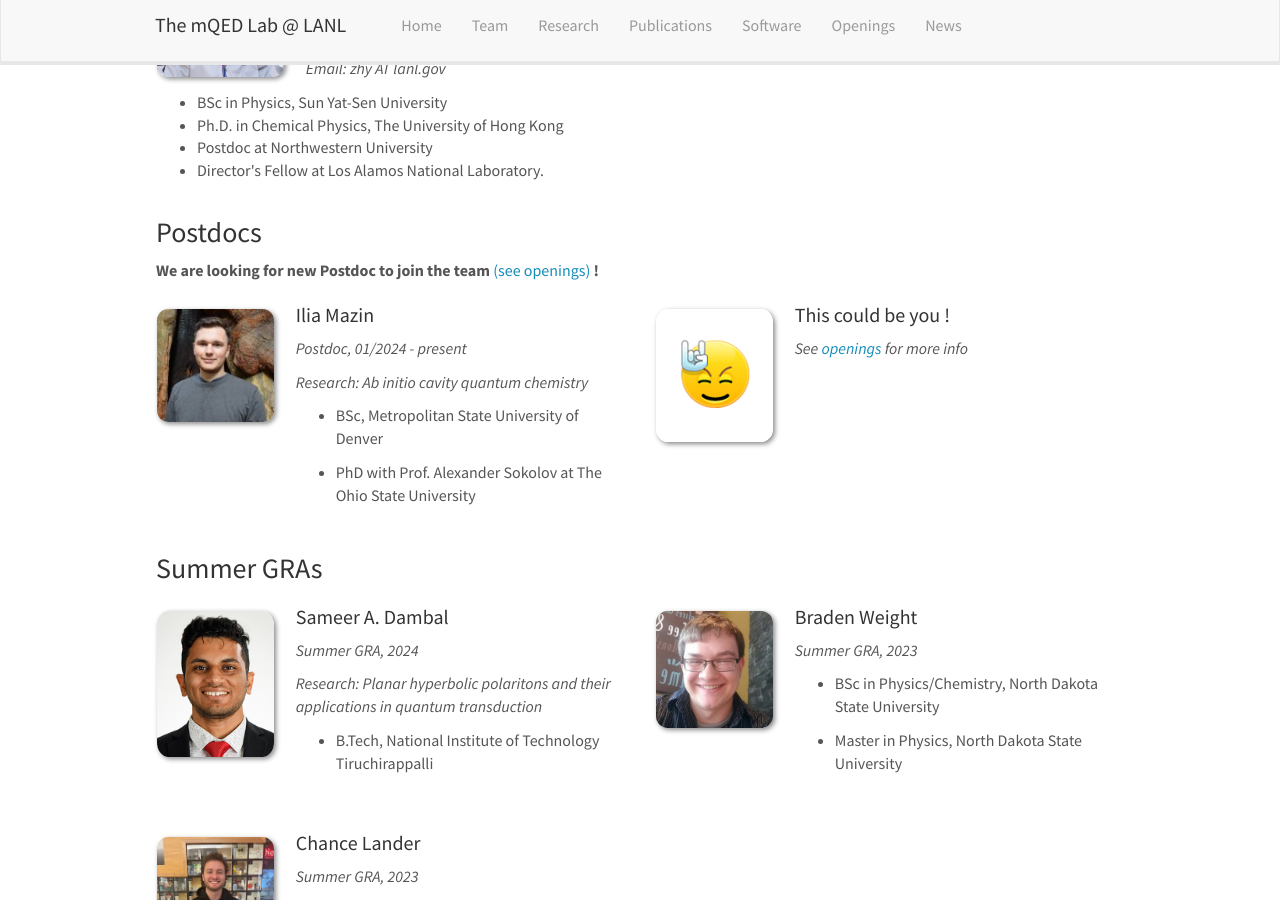
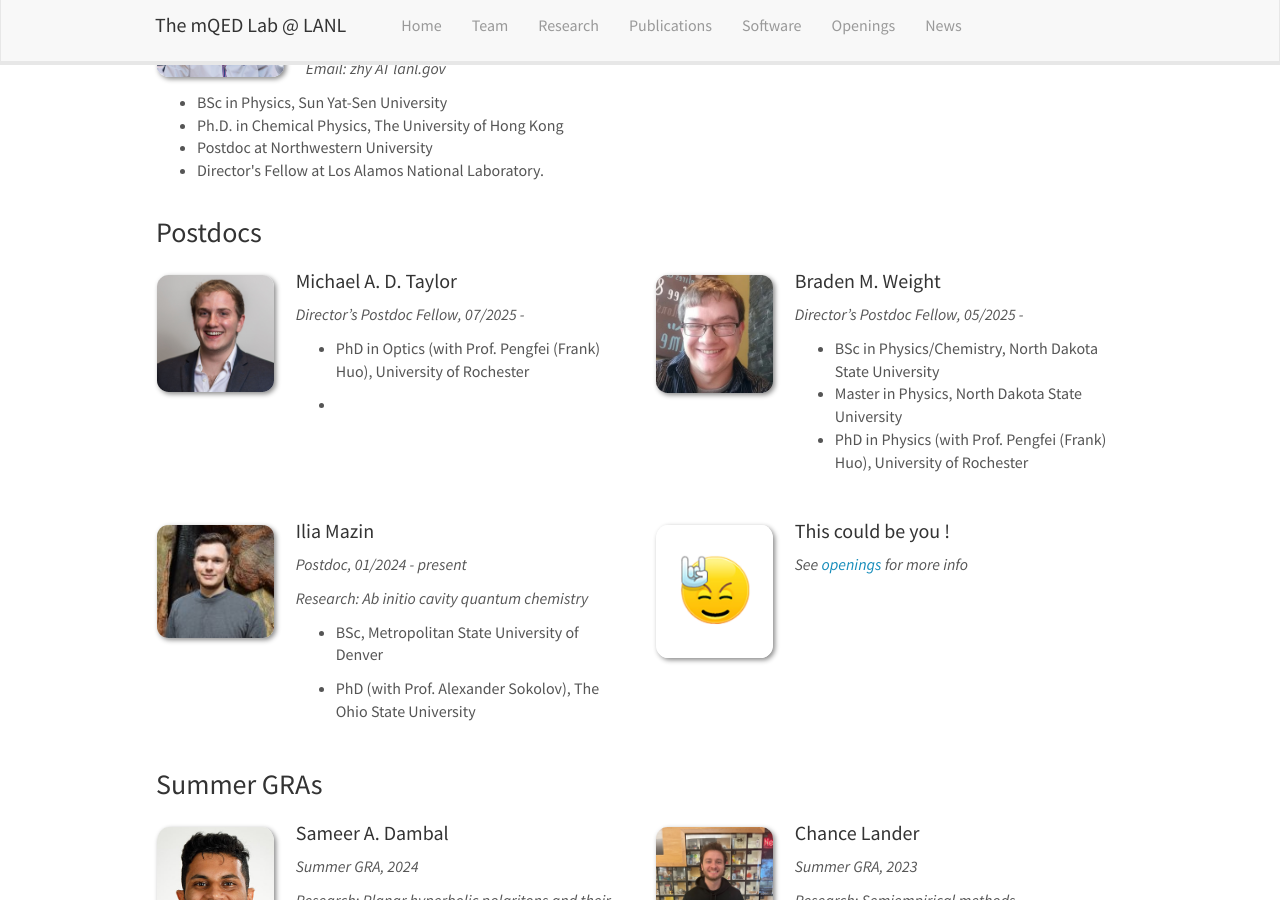
Before and after one commit to ares201005/ares201005.github.io, a Jekyll site: the page built from _pages/team.md, in a window 1280 px wide and 900 px high, scrolled down 207 px. Built offline with Jekyll 4.4.1, drawn with Linux system fonts in a browser that asks for light colours; nearby versions of some CDN libraries; a style sheet for code colours, icons or effects is not loaded.

Commit message:
Update Team and news

```diff
--- a/_data/news.yml
+++ b/_data/news.yml
@@ -1,3 +1,7 @@
+
+- date: May 19th, 2025
+  headline: Our incoming postdoc, Michael A. D. Taylor, was awarded the prestigious <b>Director's postdoc fellowship</b>. Congratulations to Mike!
+
 - date: Dec 23rd, 2024
   headline: Our LDRD seedling project on <i>Hybrid quantum-classical neural network for solving quantum many-body problems</i> was funded.
 
--- a/_data/team_gras.yml
+++ b/_data/team_gras.yml
@@ -8,16 +8,6 @@
   education3: PhD candidate with Prof. Eric Bittner at University of Houston
   research: Planar hyperbolic polaritons and their applications in quantum transduction
 
-- name: Braden Weight
-  photo: braden.jpeg
-  info: Summer GRA, 2023
-  email: bweight@ur.rochester.edu
-  number_educ: 2
-  education1: BSc in Physics/Chemistry, North Dakota State University
-  education2: Master in Physics, North Dakota State University
-  education3: PhD candidate with Prof. Pengfei (Frank) Huo at Rochester University
-  Research: Quantum Monte Carlo methods
-
 - name: Chance Lander
   photo: chance.jpeg
   info: Summer GRA,  2023
--- a/_data/team_members.yml
+++ b/_data/team_members.yml
@@ -1,10 +1,30 @@
+
+- name: Michael A. D. Taylor
+  photo: Mike.jpeg
+  info: Director's Postdoc Fellow, 07/2025 -
+  email:
+  number_educ: 2
+  education1: BSc in Optics, University of Rochester
+  education1: PhD in Optics (with Prof. Pengfei (Frank) Huo), University of Rochester
+  Research: Cavity Quantum Materials
+
+- name: Braden M. Weight
+  photo: braden.jpeg
+  info: Director's Postdoc Fellow, 05/2025 -
+  email:
+  number_educ: 3
+  education1: BSc in Physics/Chemistry, North Dakota State University
+  education2: Master in Physics, North Dakota State University
+  education3: PhD in Physics (with Prof. Pengfei (Frank) Huo), University of Rochester
+  Research: Polariton chemistry
+
 - name: Ilia Mazin
   photo: Ilia.jpeg
   info: Postdoc, 01/2024 - present
   email: imazin at lanl.gov
   number_educ: 2
   education1: BSc, Metropolitan State University of Denver
-  education2: PhD with Prof. Alexander Sokolov at The Ohio State University
+  education2: PhD (with Prof. Alexander Sokolov), The Ohio State University
   research: Ab initio cavity quantum chemistry
 
 - name: "This could be you !"
--- a/_pages/team.md
+++ b/_pages/team.md
@@ -81,7 +81,9 @@ Jump to [staff](#staff), [master and bachelor students](#master-and-bachelor-stu
 
 ### Postdocs
 
- **We are  looking for new Postdoc to join the team** [(see openings)]({{ site.url }}{{ site.baseurl }}/openings) **!**
+<!--
+**We are  looking for new Postdoc to join the team** [(see openings)]({{ site.url }}{{ site.baseurl }}/openings) **!**
+-->
 
 {% assign number_printed = 0 %}
 {% for member in site.data.team_members %}
```
Also changed, not shown: _pages/openings.md (+2 -6 lines), images/teampic/Mike.jpeg (added).
